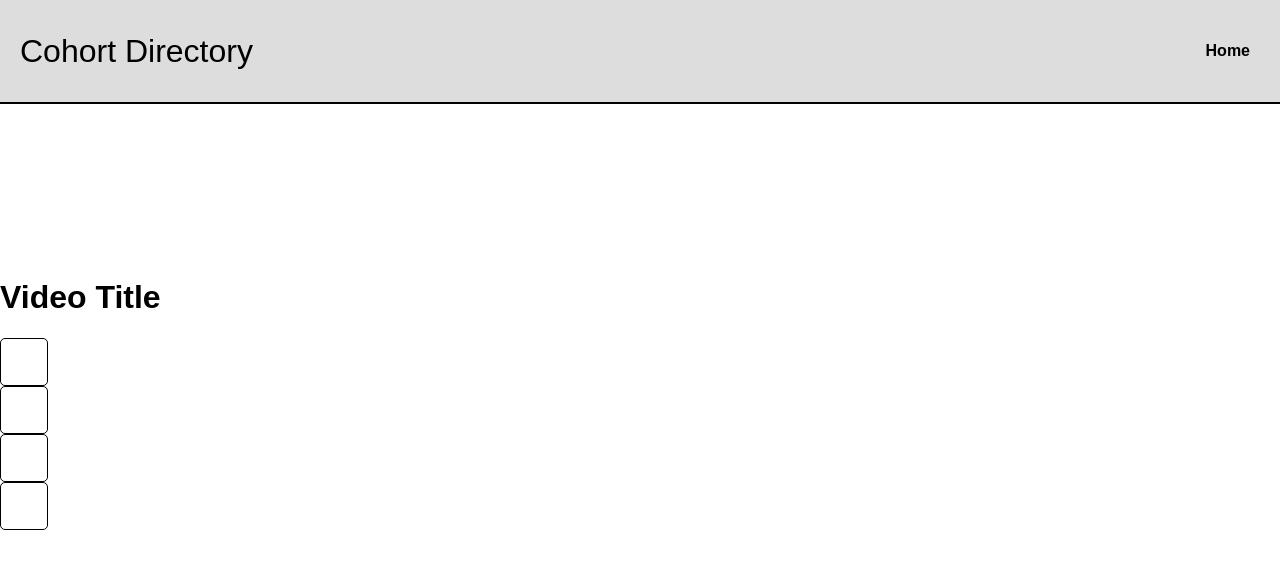
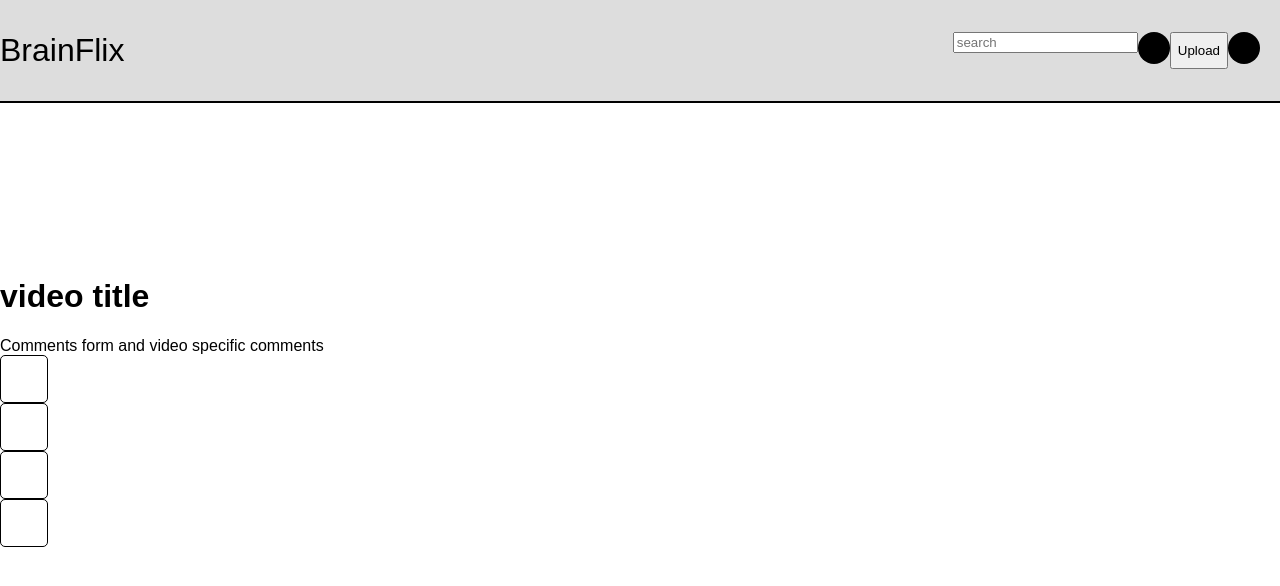
Before and after one commit to trvsm/travis-martin-brainflix, a React (Create React App) app: page / in a window 1280 px wide. Shown: the top 586 px of the page. Built offline with nearby package versions, Linux system fonts and the light colour scheme.

Commit message:
Add placeholder header components
<body>

Issue #

```diff
--- a/src/App.js
+++ b/src/App.js
@@ -1,7 +1,7 @@
 import "./styles/main.scss";
 import Header from "./components/header/Header";
 import Hero from "./components/hero/Hero";
-// import MainSection from "./components/mainsection/MainSection";
+import MainSection from "./components/mainsection/MainSection";
 import Sidebar from "./components/sidebar/Sidebar";
 
 function App() {
@@ -9,6 +9,7 @@ function App() {
     <>
       <Header />
       <Hero></Hero>
+      <MainSection></MainSection>
       <Sidebar></Sidebar>
     </>
   );
--- a/src/components/header/Header.js
+++ b/src/components/header/Header.js
@@ -4,12 +4,22 @@ const Header = () => {
   return (
     <>
       <header className="header">
-        <div className="header__links header__links--left">
-          <div className="header__logo">Cohort Directory</div>
+        <div className="header__logo">BrainFlix</div>
+        <div className="header__right">
+          <form className="header__form" action="/">
+            <label htmlFor="search">
+              <input
+                className="header__search-input"
+                type="text"
+                id="search"
+                placeholder="search"
+              />
+            </label>
+          </form>
+          <div className="header__profile-pic header__profile-pic--small"></div>
+          <button className="header__button">Upload</button>
+          <div className="header__profile-pic header__profile-pic--med"></div>
         </div>
-        <nav className="header__links header__links--right">
-          <a href="/">Home</a>
-        </nav>
       </header>
     </>
   );
--- a/src/components/header/header.scss
+++ b/src/components/header/header.scss
@@ -13,19 +13,16 @@
         font-size: 2rem;
     }
 
-    &__links {
+    &__right {
         display: flex;
-        align-items: center;
-        text-decoration: none;
+        padding-right: 1.25rem;
+        align-self: right;
+    }
 
-        &--left {
-            padding-left: 1.25rem;
-            align-self: left;
-        }
-
-        &--right {
-            padding-right: 1.25rem;
-            align-self: right;
-        }
-    }
+&__profile-pic{
+    width: 2rem;
+    height: 2rem;
+    background-color: #000;
+    border-radius: 50%;
 }
+}
--- a/src/components/hero/Hero.js
+++ b/src/components/hero/Hero.js
@@ -1,10 +1,12 @@
 import "./hero.scss";
 
 const Hero = () => {
+    //props for video banner
+    // const videoBanner = {}
   return (
     <>
       <video></video>
-      <h1 className="video__title">Video Title</h1>
+      <h1 className="video__title">video title</h1>
     </>
   );
 };
--- a/src/components/mainsection/MainSection.js
+++ b/src/components/mainsection/MainSection.js
@@ -3,7 +3,7 @@ import './mainSection.scss';
 const MainSection = () =>{
     return(
         <>
-        <div>Hi</div></>
+        <div>Comments form and video specific comments</div></>
     )
 };
 
--- a/src/components/sidebar/Sidebar.js
+++ b/src/components/sidebar/Sidebar.js
@@ -4,6 +4,7 @@ import Card from "../card/Card";
 const Sidebar = () => {
   return (
     <>
+    {/* map cards to gallery*/}
       <Card></Card>
       <Card></Card>
       <Card></Card>
```
